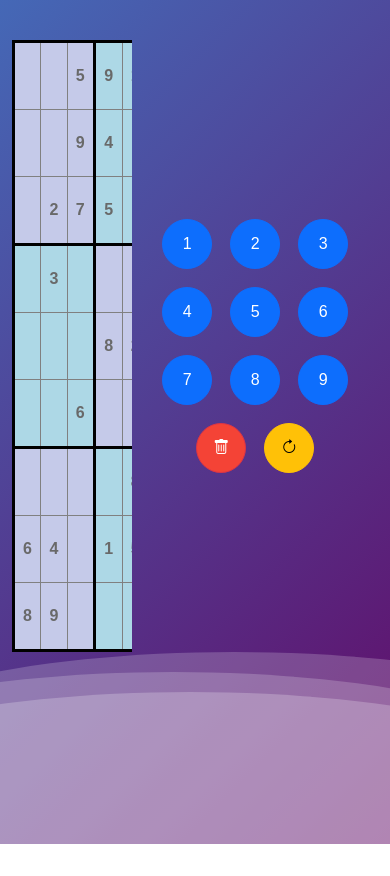
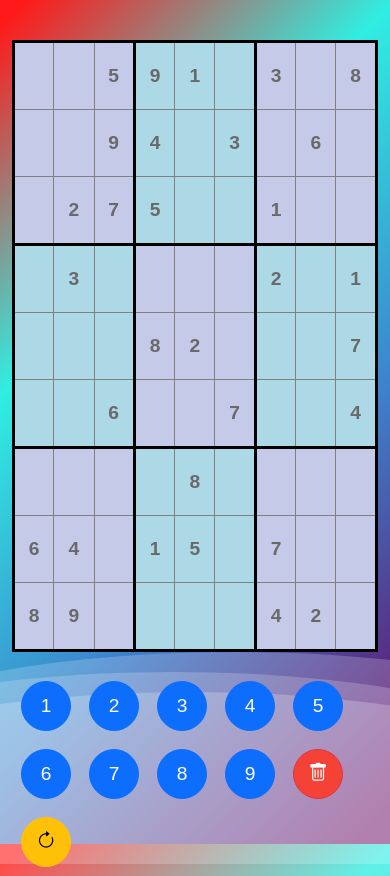
Before and after one commit to lamrin13/sudoku-app, an Angular app: page / in a window 390 px wide. Before the commit the page ends 844 px from the top, so only its background shows below. Built offline with nearby package versions, Linux system fonts and the light colour scheme.

Commit message:
responsive and animation update

```diff
--- a/src/app/app.component.scss
+++ b/src/app/app.component.scss
@@ -1,129 +1,116 @@
-// .container {
-//   display: flex;
-//   flex-direction: column;
-//   align-items: center;
-//   justify-content: center;
-//   font-family: Arial, Helvetica, sans-serif;
-//   margin: 20px auto;
-//   max-width: 680px;
+$particles: 50;
+$width: 1000;
+$height: 1000;
 
-//   .table-responsive {
-//     width: 100%;
-//     overflow-x: auto;
-//     margin-top: 20px;
+$box-shadow: null;
+$box-shadow2: null;
+@for $i from 0 through $particles {
+  $box-shadow: $box-shadow,
+               random($width)-$width / 2 + px
+               random($height)-$height / 1.2 + px
+               hsl(random(360), 100%, 50%);
+  $box-shadow2: $box-shadow2, 0 0 #fff;
+}
 
-//     table {
-//       border-collapse: collapse;
-//       width: 100%;
-//       max-width: 600px;
-//       margin: auto;
+@mixin keyframes($animationName) {
+  @-webkit-keyframes #{$animationName} {
+    @content;
+  }
 
-//       td {
-//         width: 50px;
-//         height: 50px;
-//         text-align: center;
-//         vertical-align: middle;
-//         font-size: 1.2em;
-//         font-weight: bold;
-//         position: relative;
-//         cursor: pointer;
+  @-moz-keyframes #{$animationName} {
+    @content;
+  }
 
-//         span {
-//           display: block;
-//           line-height: 50px;
-//         }
+  @-o-keyframes #{$animationName} {
+    @content;
+  }
 
-//         &.border-top,
-//         &.border-left {
-//           border-top: 2px solid #ccc;
-//           border-left: 2px solid #ccc;
-//         }
+  @-ms-keyframes #{$animationName} {
+    @content;
+  }
 
-//         &.selected {
-//           background-color: #cfd8dc;
-//         }
+  @keyframes #{$animationName} {
+    @content;
+  }
+}
 
-//         &.conflict {
-//           background-color: #ffcdd2;
-//         }
+@mixin animation($settings) {
+  -moz-animation: $settings;
+  -webkit-animation: $settings;
+  -o-animation: $settings;
+  -ms-animation: $settings;
+  animation: $settings;
+}
 
-//         &.given {
-//           background-color: #f0f4c3;
-//         }
+@mixin animation-delay($settings) {
+  -moz-animation-delay: $settings;
+  -webkit-animation-delay: $settings;
+  -o-animation-delay: $settings;
+  -ms-animation-delay: $settings;
+  animation-delay: $settings;
+}
 
-//         &.highlight {
-//           background-color: #e1bee7;
-//         }
-//       }
-//     }
-//   }
+@mixin animation-duration($settings) {
+  -moz-animation-duration: $settings;
+  -webkit-animation-duration: $settings;
+  -o-animation-duration: $settings;
+  -ms-animation-duration: $settings;
+  animation-duration: $settings;
+}
 
-//   .button-container {
-//     display: flex;
-//     flex-wrap: wrap;
-//     justify-content: center;
-//     margin-top: 20px;
+@mixin transform($settings) {
+  transform: $settings;
+  -moz-transform: $settings;
+  -webkit-transform: $settings;
+  -o-transform: $settings;
+  -ms-transform: $settings;
+}
 
-//     .m-1 {
-//       margin: 5px;
-//     }
+body {
+  margin: 0;
+  padding: 0;
+  background: #000;
+  overflow: hidden;
+}
 
-//     button {
-//       width: 50px;
-//       height: 50px;
-//       font-size: 1.2em;
-//       border-radius: 50%;
-//       margin: 5px;
-//       cursor: pointer;
-//     }
+.pyro > .before, .pyro > .after {
+  z-index: 10000;
+  position: absolute;
+  width: 10px;
+  height: 10px;
+  border-radius: 50%;
+  box-shadow: $box-shadow2;
+  @include animation((1s bang ease-out infinite backwards, 1s gravity ease-in infinite backwards, 5s position linear infinite backwards));
+}
 
-//     .btn-danger {
-//       background-color: #f44336;
-//       color: white;
-//     }
-//   }
-
-//   .pyro {
-//     position: relative;
-//     display: inline-block;
-//     margin-top: 20px;
-//     margin-bottom: 20px;
-//     vertical-align: middle;
-//     pointer-events: none;
-
-//     .before,
-//     .after {
-//       content: "";
-//       position: absolute;
-//       width: 10px;
-//       height: 10px;
-//       border-radius: 50%;
-//       background: #f44336;
-//       box-shadow: 0 0 10px #f44336, inset 0 0 10px #f44336;
-//       transform: translate(-50%, -50%);
-//       animation: explode 1s infinite;
-//     }
-
-//     .after {
-//       animation-delay: 0.5s;
-//     }
-//   }
-
-//   @keyframes explode {
-//     0% {
-//       transform: translate(-50%, -50%) scale(1);
-//       opacity: 1;
-//     }
-//     100% {
-//       transform: translate(-50%, -50%) scale(2);
-//       opacity: 0;
-//     }
-//   }
-// }
+.pyro > .after {
+  @include animation-delay((1.25s, 1.25s, 1.25s));
+  @include animation-duration((1.25s, 1.25s, 6.25s));
+}
 
 
+@include keyframes(bang) {
+  to {
+    box-shadow: $box-shadow;
+  }
+}
 
-
+@include keyframes(gravity) {
+  to {
+    @include transform(translateY(200px));
+    opacity: 0;
+  }
+}
+@include keyframes(position) {
+  0%, 19.9% {
+    margin-top: 10%;
+    margin-left: 90%;
+  }
+  20%, 39.9% {
+    margin-top: 40%;
+    margin-left: 30%;
+  }
+}
 
 .container {
   display: flex;
@@ -140,19 +127,22 @@
     margin-top: 20px;
 
     table {
-    //   border-collapse: collapse;
       width: 100%;
       max-width: 600px;
       margin: auto;
+
       tr:nth-of-type(3n) {
         border-bottom: 3px solid #000;
       }
+
       tr:first-child {
         border-top: 3px solid #000;
       }
+
       td:nth-child(3n) {
         border-right: 3px solid #000;
-        }
+      }
+
       td:first-child {
         border-left: 3px solid #000;
       }
@@ -197,7 +187,7 @@
   }
 
   .button-container {
-    display: flex;
+    display: ruby;
     flex-wrap: wrap;
     justify-content: center;
     margin-top: 20px;
@@ -233,182 +223,32 @@
   }
 }
 
-@media screen and (max-width:612px) {
-  .button {
-    background-color: #5963f0;
-    border: black;
-    color: white;
-    padding: 12px;
-    text-align: center;
-    text-decoration: none;
-    display: inline-block;
-    font-size: 12px;
-    margin: 2px 1px;
-    border-radius: 50%;
-  }
-  .danger-button {
-    background-color: rgb(224, 167, 167);
-    border: black;
-    color: white;
-    padding: 12px;
-    text-align: center;
-    text-decoration: none;
-    display: inline-block;
-    font-size: 12px;
-    margin: 2px 1px;
-    border-radius: 50%;
-  }
-  .mat-icon{
-    font-size: 20px;
-  }
-  .disabled-button{
-    background-color: #cfd1ec;
-    border: none;
-    color: white;
-    padding: 12px;
-    text-align: center;
-    text-decoration: none;
-    display: inline-block;
-    font-size: 12px;
-    margin: 2px 1px;
-    border-radius: 50%;
-  }
-  .container {
-    display: flex;
-    flex-direction: row;
-    font-size: smaller;
-    font-family: Arial, Helvetica, sans-serif;
+@media screen and (max-width: 612px) {
+  .table-responsive table {
+    td {
+      width: 30px;
+      height: 30px;
+      font-size: 0.8em;
 
+      span {
+        line-height: 30px;
+      }
+    }
   }
 
-  .button-container{
-    display: flex;
-    flex-direction: row;
-  }
-  .flexBox1 {
-    width: 90%;
-    margin: 15px;
-    flex-direction: row;
-  }
-  .flexBox2 {
-    max-width:90%;
-    margin: auto;
+  .button-container {
+    flex-direction: column;
+    align-items: center;
+
+    .m-1 {
+      margin: 3px;
+    }
+
+    button {
+      width: 40px;
+      height: 40px;
+      font-size: 1em;
+      margin: 3px;
+    }
   }
 }
-
-.button-flex{
-  width: 100%;
-}
-
-$particles: 50;
-$width: 500;
-$height: 500;
-
-$box-shadow: ();
-$box-shadow2: ();
-@for $i from 0 through $particles {
-  $box-shadow: $box-shadow,
-               random($width)-$width / 2 + px
-               random($height)-$height / 1.2 + px
-               hsl(random(360), 100%, 50%);
-  $box-shadow2: $box-shadow2, 0 0 #fff
-}
-@mixin keyframes ($animationName) {
-    @-webkit-keyframes #{$animationName} {
-        @content;
-    }
-
-    @-moz-keyframes #{$animationName} {
-        @content;
-    }
-
-    @-o-keyframes #{$animationName} {
-        @content;
-    }
-
-    @-ms-keyframes #{$animationName} {
-        @content;
-    }
-
-    @keyframes #{$animationName} {
-        @content;
-    }
-}
-
-@mixin animation-delay ($settings) {
-    -moz-animation-delay: $settings;
-    -webkit-animation-delay: $settings;
-    -o-animation-delay: $settings;
-    -ms-animation-delay: $settings;
-    animation-delay: $settings;
-}
-
-@mixin animation-duration ($settings) {
-    -moz-animation-duration: $settings;
-    -webkit-animation-duration: $settings;
-    -o-animation-duration: $settings;
-    -ms-animation-duration: $settings;
-    animation-duration: $settings;
-}
-
-@mixin animation ($settings) {
-    -moz-animation: $settings;
-    -webkit-animation: $settings;
-    -o-animation: $settings;
-    -ms-animation: $settings;
-    animation: $settings;
-}
-
-@mixin transform ($settings) {
-    transform: $settings;
-    -moz-transform: $settings;
-    -webkit-transform: $settings;
-    -o-transform: $settings;
-    -ms-transform: $settings;
-}
-
-body {
-  margin:0;
-  padding:0;
-  background: #000;
-  overflow: hidden;
-}
-
-.pyro > .before, .pyro > .after {
-  z-index: 10000;
-  position: absolute;
-  width: 10px;
-  height: 10px;
-  border-radius: 50%;
-  box-shadow: $box-shadow2;
-  @include animation((1s bang ease-out infinite backwards, 1s gravity ease-in infinite backwards, 5s position linear infinite backwards));
-}
-
-.pyro > .after {
-  @include animation-delay((2.25s, 2.25s, 2.25s));
-  @include animation-duration((2.25s, 2.25s, 8.25s));
-}
-
-@include keyframes(bang) {
-  to {
-    box-shadow:$box-shadow;
-  }
-}
-
-@include keyframes(gravity)  {
-  to {
-    @include transform(translateY(200px));
-    opacity: 0;
-  }
-}
-
-@include keyframes(position) {
-  0%, 19.9% {
-    margin-top: 10%;
-    margin-left: 40%;
-  }
-  20%, 39.9% {
-    margin-top: 40%;
-    margin-left: 30%;
-  }
-}
```
Also changed, not shown: src/app/app.component.html (+2 -6 lines).
